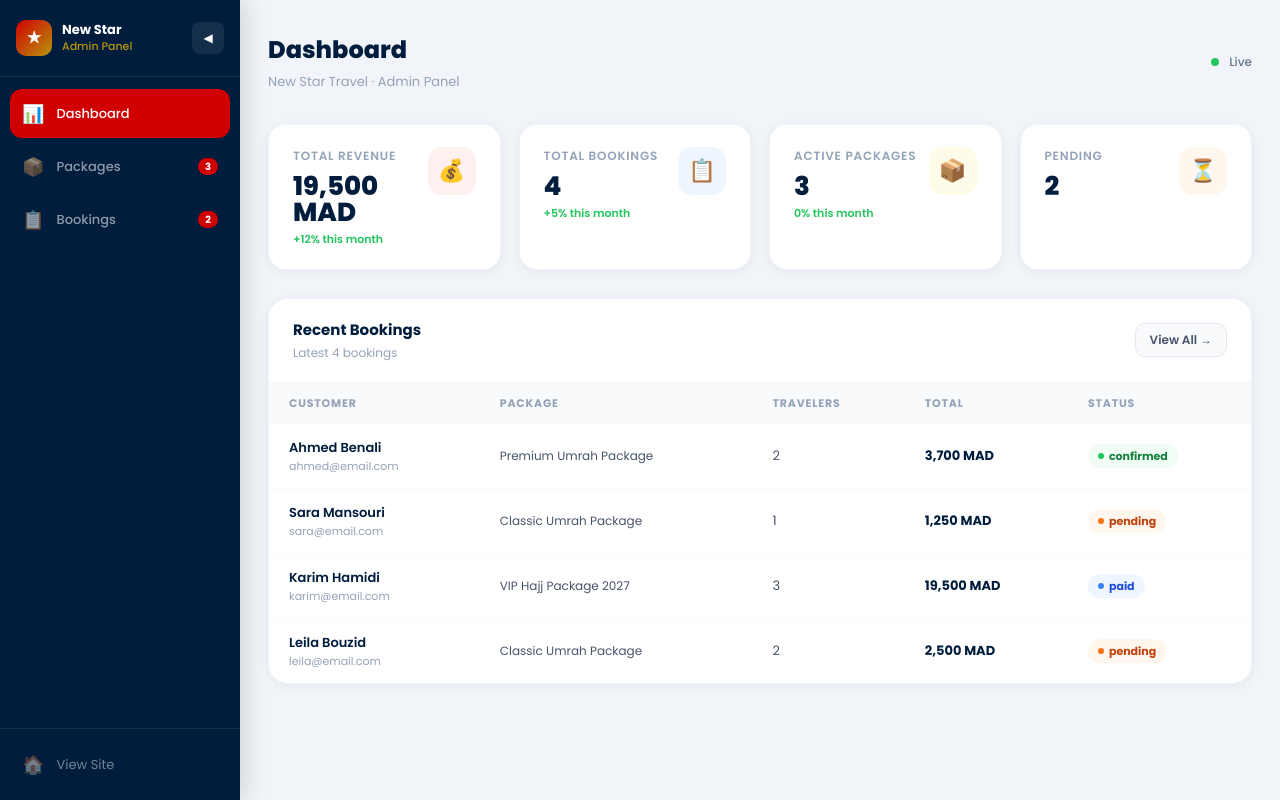
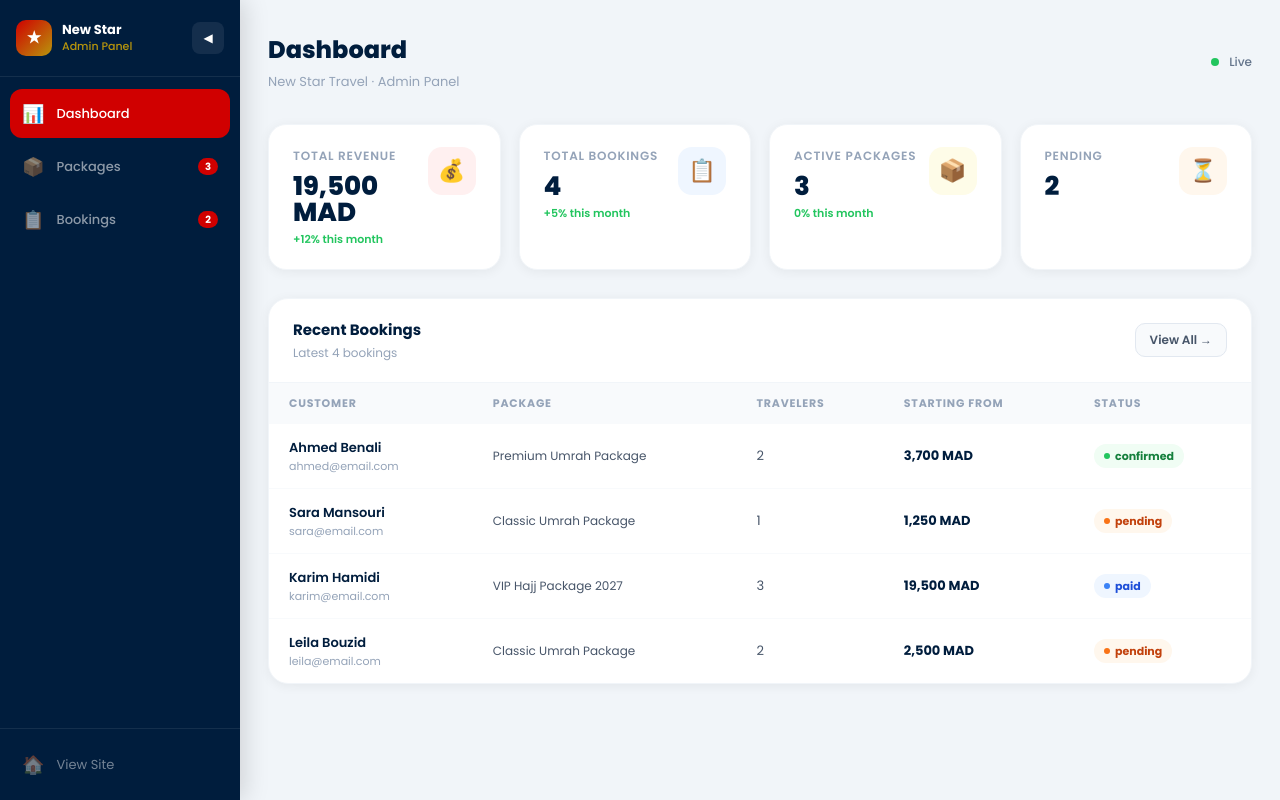
Before and after one commit to Allossy01/new-star-travel, a Next.js app: page /admin in a window 1280 px wide. Built offline with nearby package versions, Linux system fonts and the light colour scheme.

Commit message:
auto-update

```diff
--- a/app/admin/page.tsx
+++ b/app/admin/page.tsx
@@ -234,7 +234,7 @@ export default function AdminPage() {
                   <table style={{ width: '100%', borderCollapse: 'collapse', fontSize: 13 }}>
                     <thead>
                       <tr style={{ background: '#f8fafc' }}>
-                        {['Customer', 'Package', 'Travelers', 'Total', 'Status'].map(h => (
+                        {['Customer', 'Package', 'Travelers', 'Starting From', 'Status'].map(h => (
                           <th key={h} style={{ textAlign: 'left', padding: '12px 20px', color: '#94a3b8', fontSize: 11, fontWeight: 700, textTransform: 'uppercase', letterSpacing: 0.8 }}>{h}</th>
                         ))}
                       </tr>
@@ -362,7 +362,7 @@ export default function AdminPage() {
                           { key: 'nameEn', label: 'Package Name (EN)', span: false },
                           { key: 'nameFr', label: 'Package Name (FR)', span: false },
                           { key: 'nameAr', label: 'Package Name (AR)', span: true },
-                          { key: 'price', label: 'Price (MAD)', span: false },
+                          { key: 'price', label: 'Starting From (MAD)', span: false },
                           { key: 'hotel', label: 'Hotel Name', span: false },
                           { key: 'airline', label: 'Airline', span: false },
                           { key: 'durationNights', label: 'Nights', span: false },
```
